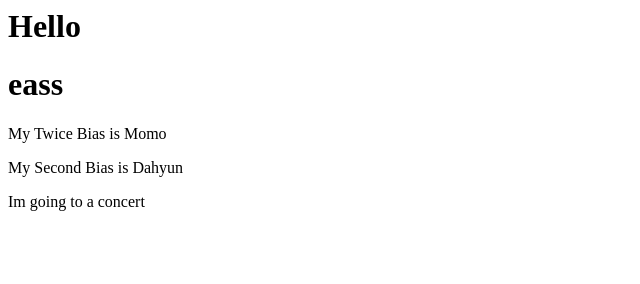
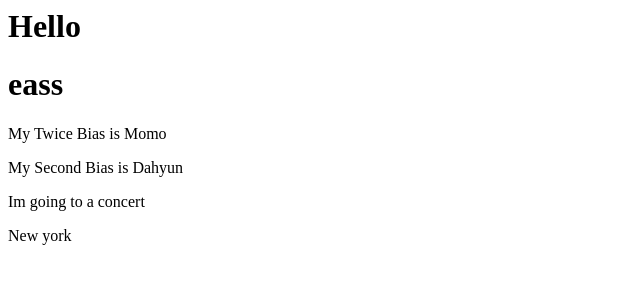
Before and after one commit to Baeduh/Testing-git, a plain HTML site: page index.html in a window 1280 px wide. Shown: the full height of the page, 0-640 px from the left. Drawn offline with Linux system fonts and the light colour scheme.

Commit message:
test branch

```diff
--- a/index.html
+++ b/index.html
@@ -11,5 +11,6 @@
     <p>My Twice Bias is Momo</p>
     <p>My Second Bias is Dahyun</p>
     <p>Im going to a concert</p>
+    <p>New york</p>
 </body>
 </html>
```
